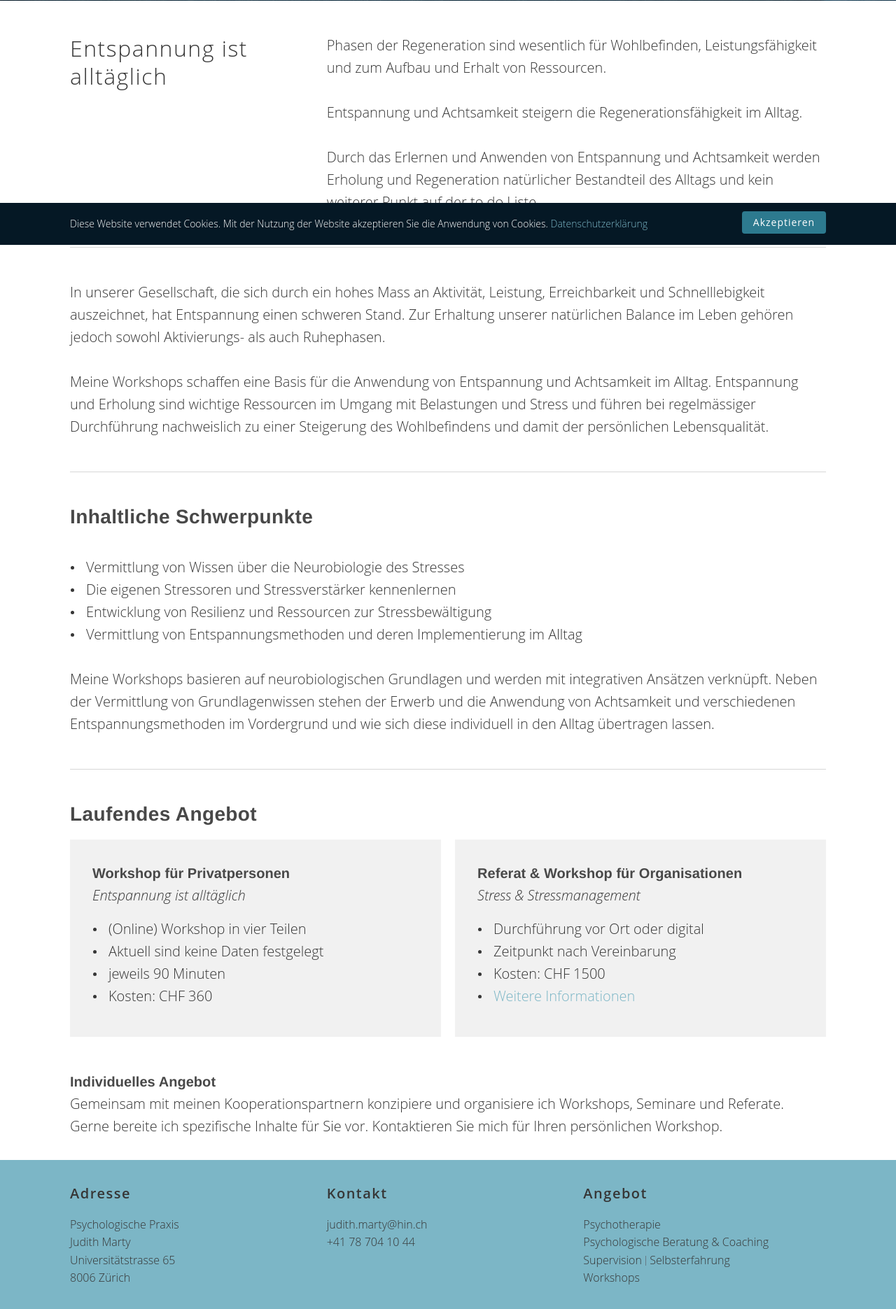
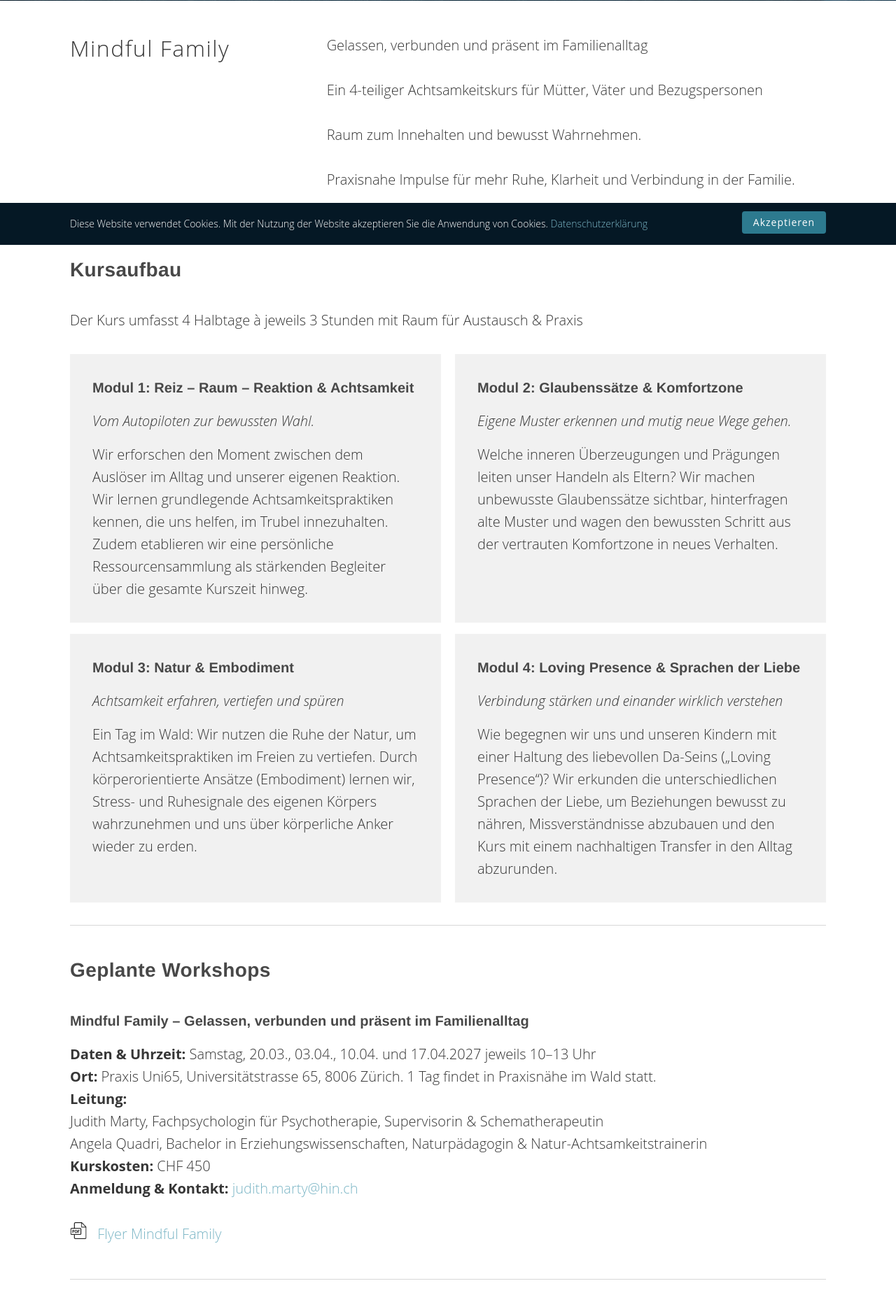
Before and after one commit to Bosbolo/judith-marty-static, a Node server app: page /workshops.html in a window 1280 px wide. Shown: the part 450-2321 px from the top of the page at 70% size. Run offline with Node 20, Linux system fonts and the light colour scheme; some web fonts are replaced.

Commit message:
workshop

```diff
--- a/assets/main.css
+++ b/assets/main.css
@@ -396,7 +396,8 @@ figure {
 }
 
 #content.psychotherapie .pdf,
-#content.selbsterfahrung .pdf {
+#content.selbsterfahrung .pdf,
+#content.workshops .pdf {
     width: 24px;
     margin: 0 1rem 0 0;
 }
@@ -419,6 +420,14 @@ figure {
     font-weight: 600;
     letter-spacing: 0.04rem;
     margin: 0 0 4rem 0;
+}
+
+#content.workshops .column-module {
+    display: flex;
+}
+
+#content.workshops .column-module .grey-box {
+    width: 100%;
 }
 
 #content.workshops #angebot h3 {
--- a/workshops.html
+++ b/workshops.html
@@ -51,21 +51,21 @@
 			<div class="container">
 				<div class="row">
 					<div class="column column-33-lt-tablet">
-						<h2>Entspannung ist alltäglich</h2>
+						<h2>Mindful Family</h2>
 					</div>
 					<div class="column">
 						<p>
-							Phasen der Regeneration sind wesentlich für Wohlbefinden,
-							Leistungsfähigkeit und zum Aufbau und Erhalt von Ressourcen.
+							Gelassen, verbunden und präsent im Familienalltag
 						</p>
 						<p>
-							Entspannung und Achtsamkeit steigern die Regenerationsfähigkeit im
-							Alltag.
+							Ein 4-teiliger Achtsamkeitskurs für Mütter, Väter und
+							Bezugspersonen
 						</p>
 						<p>
-							Durch das Erlernen und Anwenden von Entspannung und Achtsamkeit
-							werden Erholung und Regeneration natürlicher Bestandteil des
-							Alltags und kein weiterer Punkt auf der to do Liste.
+						    Raum zum Innehalten und bewusst Wahrnehmen.
+						</p>
+						<p>
+						    Praxisnahe Impulse für mehr Ruhe, Klarheit und Verbindung in der Familie.
 						</p>
 					</div>
 				</div>
@@ -74,20 +74,88 @@
 			<div class="container">
 				<div class="row">
 					<div class="column">
+						<h3>Kursaufbau</h3>
 						<p>
-							In unserer Gesellschaft, die sich durch ein hohes Mass an
-							Aktivität, Leistung, Erreichbarkeit und Schnelllebigkeit
-							auszeichnet, hat Entspannung einen schweren Stand. Zur Erhaltung
-							unserer natürlichen Balance im Leben gehören jedoch sowohl
-							Aktivierungs- als auch Ruhephasen.
+							Der Kurs umfasst 4 Halbtage à jeweils 3 Stunden mit Raum für
+							Austausch &amp; Praxis
+						</p>
+					</div>
+				</div>
+				<div class="row">
+					<div class="column column-module">
+						<div class="grey-box">
+							<h4>Modul 1: Reiz &ndash; Raum &ndash; Reaktion &amp; Achtsamkeit</h4>
+							<p class="lead">Vom Autopiloten zur bewussten Wahl.</p>
+							<p>
+								Wir erforschen den Moment zwischen dem Auslöser im Alltag und
+								unserer eigenen Reaktion. Wir lernen grundlegende
+								Achtsamkeitspraktiken kennen, die uns helfen, im Trubel
+								innezuhalten. Zudem etablieren wir eine persönliche
+								Ressourcensammlung als stärkenden Begleiter über die gesamte
+								Kurszeit hinweg.
+							</p>
+						</div>
+					</div>
+					<div class="column column-module">
+						<div class="grey-box">
+							<h4>Modul 2: Glaubenssätze &amp; Komfortzone</h4>
+							<p class="lead">Eigene Muster erkennen und mutig neue Wege gehen.</p>
+							<p>
+								Welche inneren Überzeugungen und Prägungen leiten unser Handeln als
+								Eltern? Wir machen unbewusste Glaubenssätze sichtbar,
+								hinterfragen alte Muster und wagen den bewussten
+								Schritt aus der vertrauten Komfortzone in neues Verhalten.
+							</p>
+						</div>
+					</div>
+				</div>
+				<div class="row">
+					<div class="column column-module">
+						<div class="grey-box">
+							<h4>Modul 3: Natur &amp; Embodiment</h4>
+							<p class="lead">Achtsamkeit erfahren, vertiefen und spüren</p>
+							<p>
+								Ein Tag im Wald: Wir nutzen die Ruhe der Natur, um
+								Achtsamkeitspraktiken im Freien zu vertiefen. Durch
+								körperorientierte Ansätze (Embodiment) lernen wir, Stress- und
+								Ruhesignale des eigenen Körpers wahrzunehmen und uns über
+								körperliche Anker wieder zu erden.
+							</p>
+						</div>
+					</div>
+					<div class="column column-module">
+						<div class="grey-box">
+							<h4>Modul 4: Loving Presence &amp; Sprachen der Liebe</h4>
+							<p class="lead">Verbindung stärken und einander wirklich verstehen</p>
+							<p>
+								Wie begegnen wir uns und unseren Kindern mit einer Haltung des
+								liebevollen Da-Seins („Loving Presence“)? Wir erkunden die
+								unterschiedlichen Sprachen der Liebe, um Beziehungen bewusst zu
+								nähren, Missverständnisse abzubauen und den Kurs mit einem
+								nachhaltigen Transfer in den Alltag abzurunden.
+							</p>
+						</div>
+					</div>
+				</div>
+				<hr />
+			</div>
+			<div class="container">
+				<div class="row">
+					<div class="column">
+						<h3>Geplante Workshops</h3>
+						<h4>Mindful Family &ndash; Gelassen, verbunden und präsent im Familienalltag</h4>
+						<p>
+							<strong>Daten &amp; Uhrzeit:</strong> Samstag, 20.03., 03.04., 10.04. und 17.04.2027 jeweils 10&ndash;13 Uhr<br />
+							<strong>Ort:</strong> Praxis Uni65, Universitätstrasse 65, 8006 Zürich. 1 Tag findet in Praxisnähe im Wald statt.<br />
+							<strong>Leitung:</strong><br />
+							Judith Marty, Fachpsychologin für Psychotherapie, Supervisorin &amp; Schematherapeutin<br />
+							Angela Quadri, Bachelor in Erziehungswissenschaften, Naturpädagogin &amp; Natur-Achtsamkeitstrainerin<br />
+							<strong>Kurskosten:</strong> CHF 450<br />
+							<strong>Anmeldung &amp; Kontakt:</strong> <a href="mailto:judith.marty@hin.ch">judith.marty@hin.ch</a>
 						</p>
 						<p>
-							Meine Workshops schaffen eine Basis für die Anwendung von
-							Entspannung und Achtsamkeit im Alltag. Entspannung und Erholung
-							sind wichtige Ressourcen im Umgang mit Belastungen und Stress und
-							führen bei regelmässiger Durchführung nachweislich zu einer
-							Steigerung des Wohlbefindens und damit der persönlichen
-							Lebensqualität.
+							<img class="pdf" src="assets/pdf.png" />
+							<a href="assets/Mindful Family Flyer.pdf" target="_blank">Flyer Mindful Family</a>
 						</p>
 					</div>
 				</div>
@@ -96,75 +164,10 @@
 			<div class="container">
 				<div class="row">
 					<div class="column">
-						<h3>Inhaltliche Schwerpunkte</h3>
-						<ul>
-							<li>
-								Vermittlung von Wissen über die Neurobiologie des Stresses
-							</li>
-							<li>Die eigenen Stressoren und Stressverstärker kennenlernen</li>
-							<li>
-								Entwicklung von Resilienz und Ressourcen zur Stressbewältigung
-							</li>
-							<li>
-								Vermittlung von Entspannungsmethoden und deren Implementierung
-								im Alltag
-							</li>
-						</ul>
+						<h3>Weitere Workshops</h3>
+						<h4>Themen auf Anfrage</h4>
 						<p>
-							Meine Workshops basieren auf neurobiologischen Grundlagen und
-							werden mit integrativen Ansätzen verknüpft. Neben der Vermittlung
-							von Grundlagenwissen stehen der Erwerb und die Anwendung von
-							Achtsamkeit und verschiedenen Entspannungsmethoden im Vordergrund
-							und wie sich diese individuell in den Alltag übertragen lassen.
-						</p>
-					</div>
-				</div>
-				<hr />
-			</div>
-			<div id="angebot" class="container">
-				<div class="row">
-					<div class="column">
-						<h3>Laufendes Angebot</h3>
-					</div>
-				</div>
-				<div class="row">
-					<div class="column">
-						<div class="grey-box">
-							<h4>Workshop für Privatpersonen</h4>
-							<p class="lead">Entspannung ist alltäglich</p>
-							<ul>
-								<li>(Online) Workshop in vier Teilen</li>
-								<li>Aktuell sind keine Daten festgelegt</li>
-								<li>jeweils 90 Minuten</li>
-								<li>Kosten: CHF 360</li>
-							</ul>
-						</div>
-					</div>
-					<div class="column">
-						<div class="grey-box">
-							<h4>Referat & Workshop für Organisationen</h4>
-							<p class="lead">Stress & Stressmanagement</p>
-							<ul>
-								<li>Durchführung vor Ort oder digital</li>
-								<li>Zeitpunkt nach Vereinbarung</li>
-								<li>Kosten: CHF 1500</li>
-								<li>
-									<a href="stress-stressmanagement.html"
-										>Weitere Informationen</a
-									>
-								</li>
-							</ul>
-						</div>
-					</div>
-				</div>
-				<div>
-					<div class="column individuell">
-						<h4>Individuelles Angebot</h4>
-						<p>
-							Gemeinsam mit meinen Kooperationspartnern konzipiere und
-							organisiere ich Workshops, Seminare und Referate. Gerne bereite
-							ich spezifische Inhalte für Sie vor. Kontaktieren Sie mich für
-							Ihren persönlichen Workshop.
+							Gemeinsam mit meinen Kooperationspartner:innen konzipiere und organisiere ich Workshops, Seminare und Referate. Gerne bereite ich spezifische Inhalte für Sie vor. Kontaktieren Sie mich für Ihren persönlichen Workshop.
 						</p>
 					</div>
 				</div>
```
Also changed, not shown: 1 other file.
